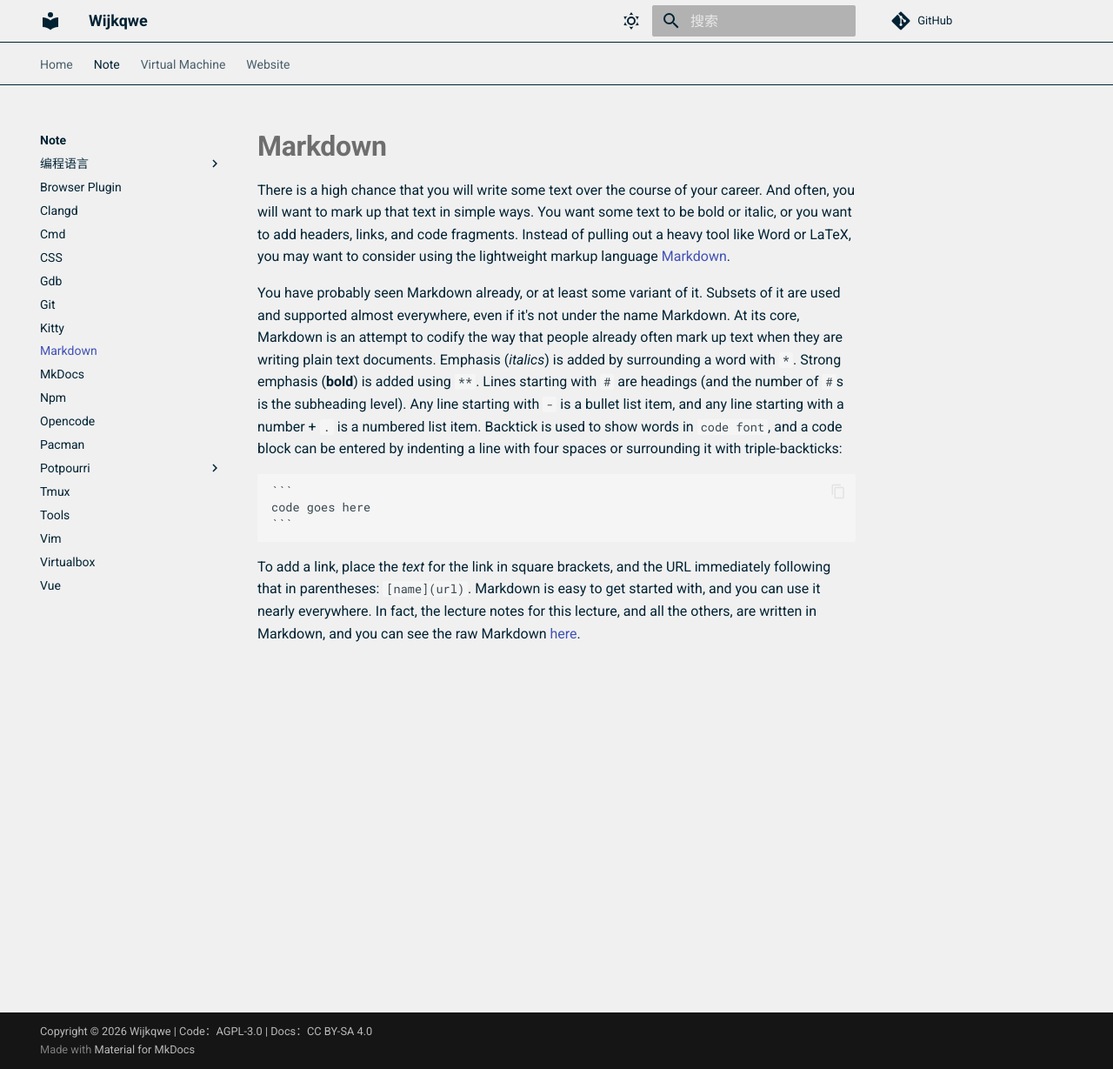
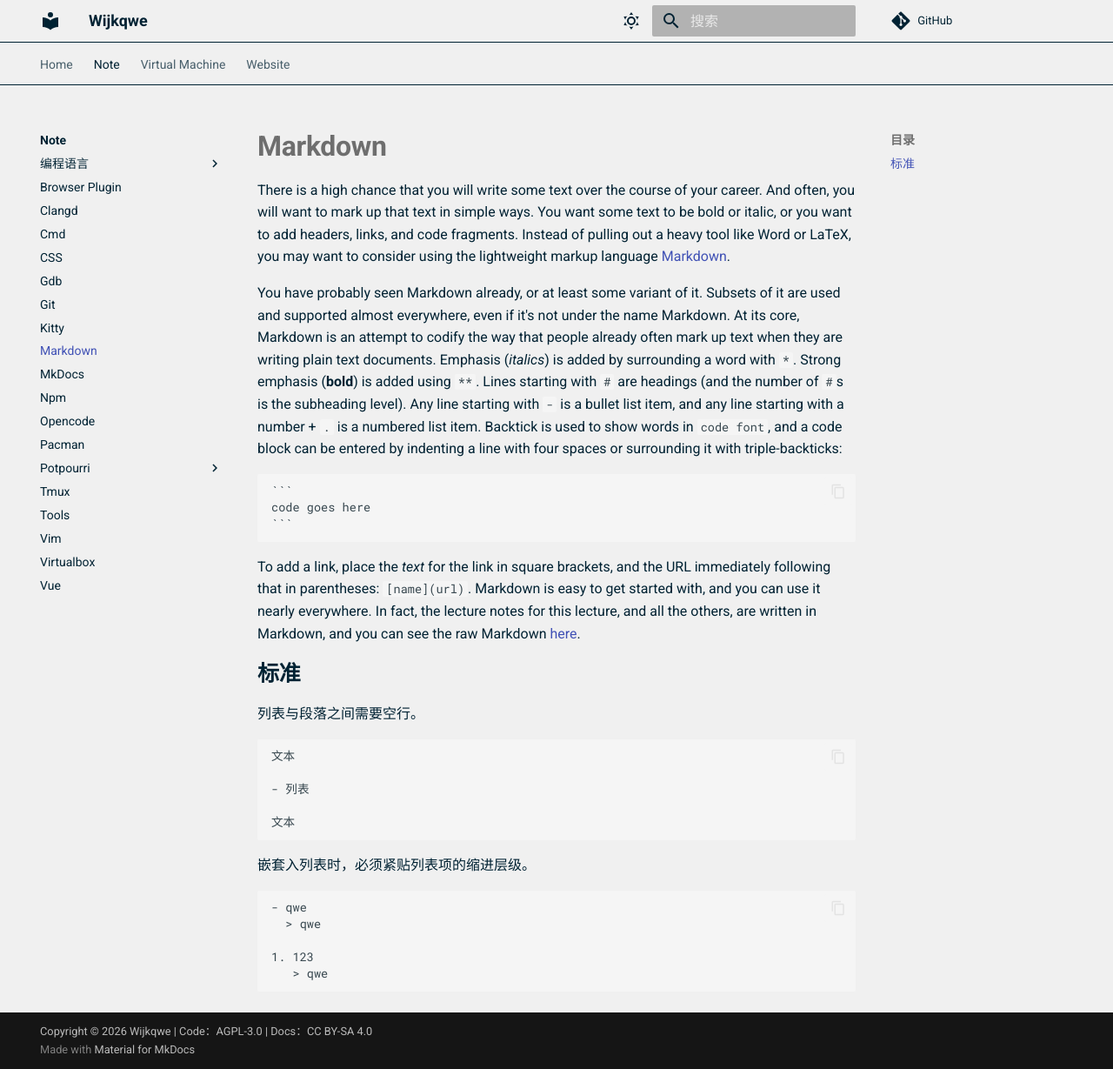
Before and after one commit to Wijkqwe/Wijkqwe.github.io, an MkDocs documentation site: the page built from docs/note/markdown.md, in a window 1280 px wide and 1229 px high. Shown: the whole window at 87% size. Built offline with MkDocs 1.6.1 and Material for MkDocs 9.7.7, drawn with Linux system fonts in a browser that asks for light colours; comment, search, counter and statistics services are not loaded.

Commit message:
[note][md]

````diff
--- a/docs/note/markdown.md
+++ b/docs/note/markdown.md
@@ -28,3 +28,25 @@ Markdown is easy to get started with, and you can use it nearly
 everywhere. In fact, the lecture notes for this lecture, and all the
 others, are written in Markdown, and you can see the raw Markdown
 [here](https://raw.githubusercontent.com/missing-semester/missing-semester/master/_2020/potpourri.md).
+
+## 标准
+
+列表与段落之间需要空行。
+
+```markdown
+文本
+
+- 列表
+
+文本
+```
+
+嵌套入列表时，必须紧贴列表项的缩进层级。
+
+```markdown
+- qwe
+  > qwe
+
+1. 123
+   > qwe
+```
````
